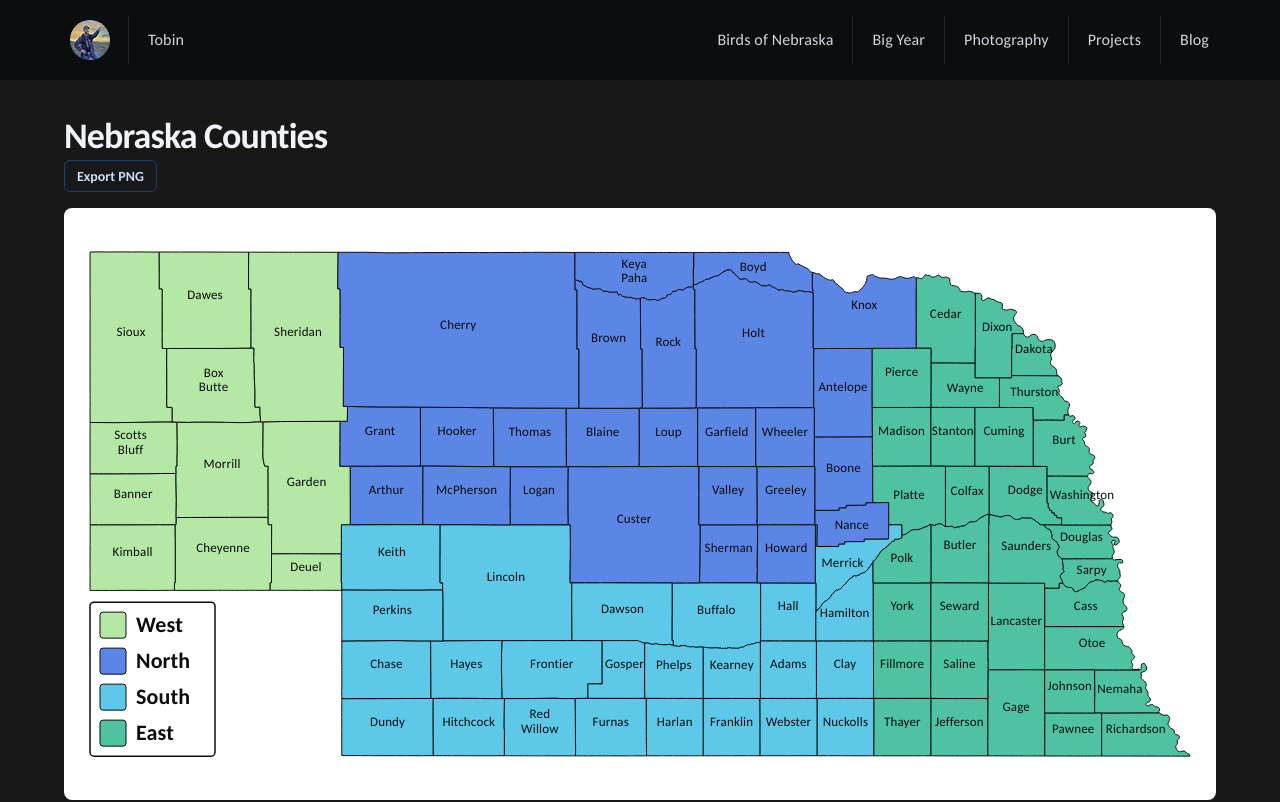
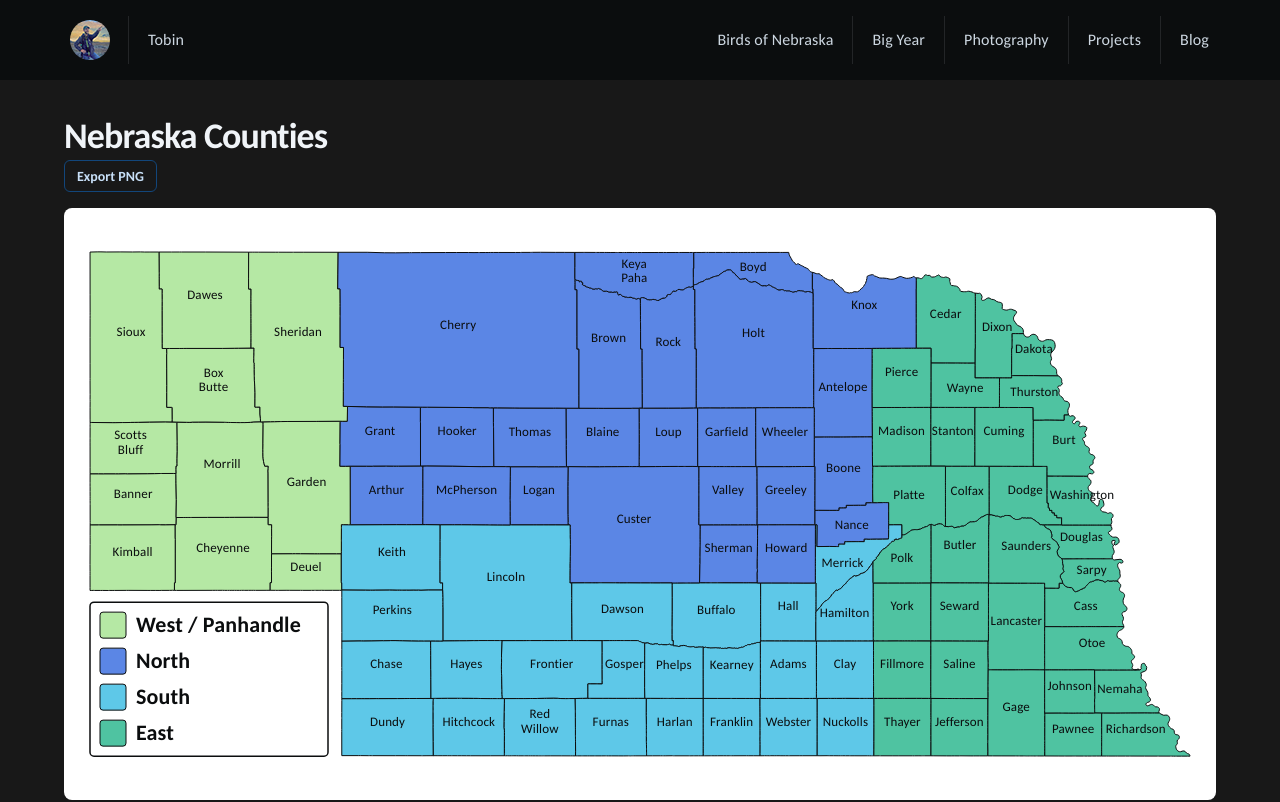
Before and after one commit to Brobin/brobin-v3, a Next.js app: page /big-year/county-map in a window 1280 px wide. Shown: the top 802 px of the page. Built offline with nearby package versions, Linux system fonts and the light colour scheme.

Commit message:
fix: legend

```diff
--- a/src/pages/big-year/county-map.tsx
+++ b/src/pages/big-year/county-map.tsx
@@ -34,6 +34,14 @@ const regionColors: Record<Region, string> = {
   North: "#5b86e5", // dark blue
   South: "#5ec8e8", // light blue
   East: "#4fc3a1", // dark green
+};
+
+// Text shown for each region in the key.
+const regionNames: Record<Region, string> = {
+  West: "West / Panhandle",
+  North: "North",
+  South: "South",
+  East: "East",
 };
 
 const panhandle = new Set([
@@ -285,7 +293,7 @@ export default function CountyMap() {
             <rect
               x={mapBounds[0][0]}
               y={mapBounds[1][1] - legendRowHeight * 3 - 26 - 20}
-              width={125}
+              width={238}
               height={legendRowHeight * 3 + 26 + 20}
               rx={4}
               fill="#fff"
@@ -306,8 +314,14 @@ export default function CountyMap() {
                   fill={regionColors[region]}
                   stroke={INK}
                 />
-                <text x={36} y={20} fill={INK} fontSize={22} fontWeight={700}>
-                  {region}
+                <text
+                  x={36}
+                  y={20}
+                  fill={INK}
+                  fontSize={22}
+                  fontWeight={700}
+                >
+                  {regionNames[region]}
                 </text>
               </g>
             ))}
```
Also changed, not shown: .devcontainer/devcontainer.json.
